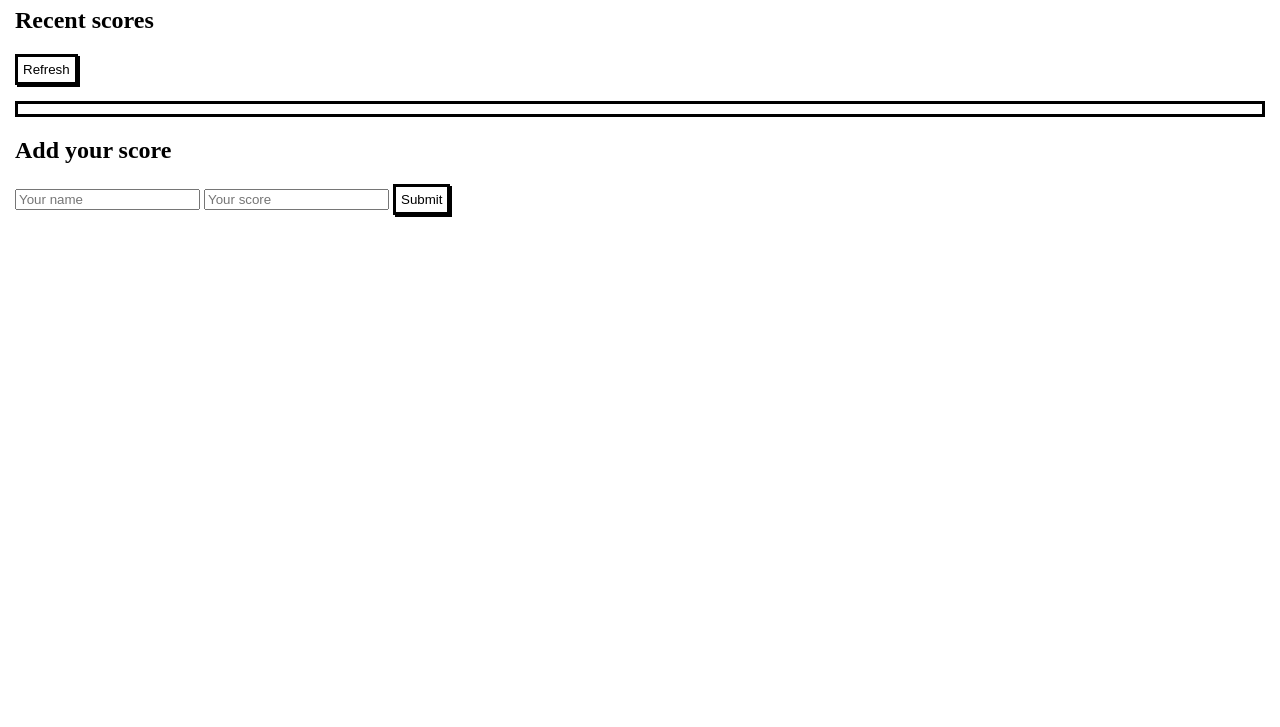
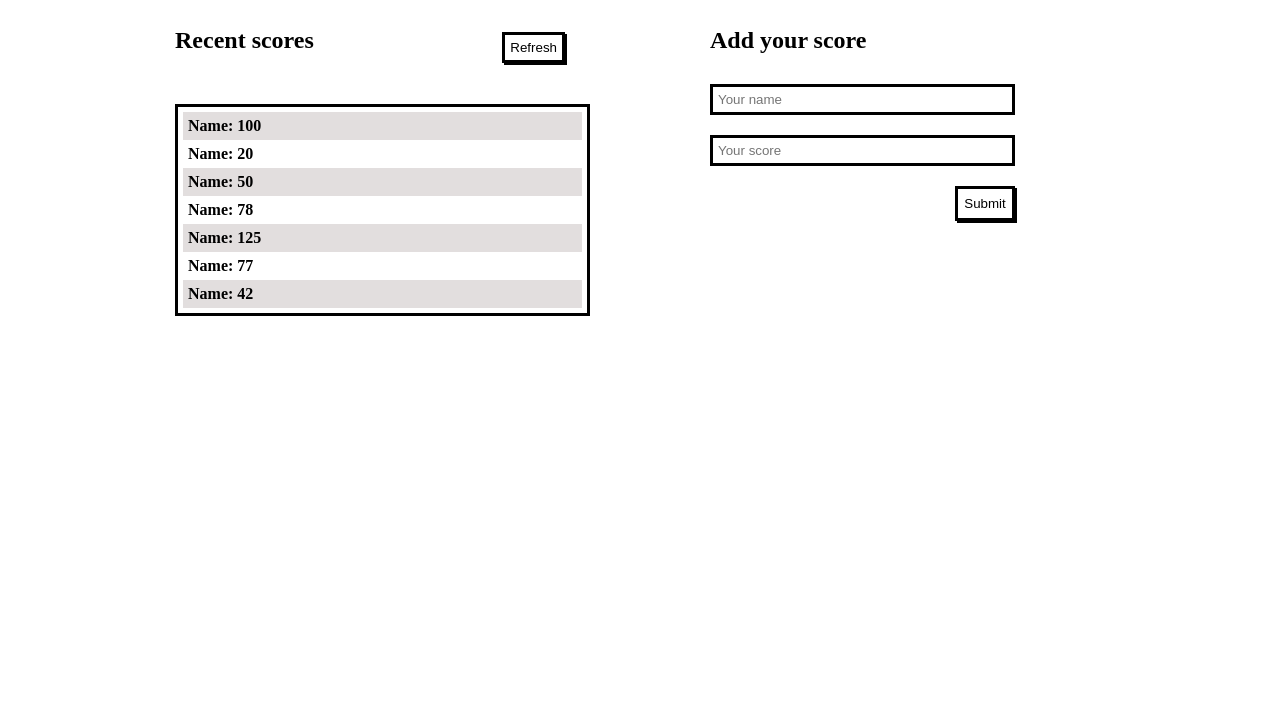
Before and after one commit to Vagyasri/Leaderboard, a website built with webpack: page dist/index.html in a window 1280 px wide. Shown: the part 73-800 px from the top of the page. Built offline with nearby package versions, Linux system fonts and the light colour scheme.

Commit message:
Imply changes to dist

```diff
--- a/dist/index.html
+++ b/dist/index.html
@@ -8,21 +8,42 @@
 <script defer src="main.js"></script></head>
 
 <body>
-    <h1>Leaderboard</h1>
-    <div>
-        <main>
-            <div>
+    <h1 class="title">Leaderboard</h1>
+    <div class="wrapper">
+        <main class="list">
+            <div class="refresh">
                 <h2>Recent scores</h2>
-                <button type="submit">Refresh</button>
+                <button type="submit" class="ref-btn">Refresh</button>
             </div>
             <ul>
+                <li>
+                    Name: 100
+                </li>
+                <li>
+                    Name: 20
+                </li>
+                <li>
+                    Name: 50
+                </li>
+                <li>
+                    Name: 78
+                </li>
+                <li>
+                    Name: 125
+                </li>
+                <li>
+                    Name: 77
+                </li>
+                <li>
+                    Name: 42
+                </li>
             </ul>
         </main>
-        <form>
+        <form class="form">
             <h2>Add your score</h2>
-            <input type="text" placeholder="Your name">
-            <input type="text" placeholder="Your score">
-            <button type="submit">Submit</button>
+            <input type="text" placeholder="Your name" class="extra">
+            <input type="text" placeholder="Your score" class="extra">
+            <button type="submit"  class="smt-btn extra">Submit</button>
         </form>
     </div>
 </body>
```
Also changed, not shown: dist/main.js (+1 -1 lines).
